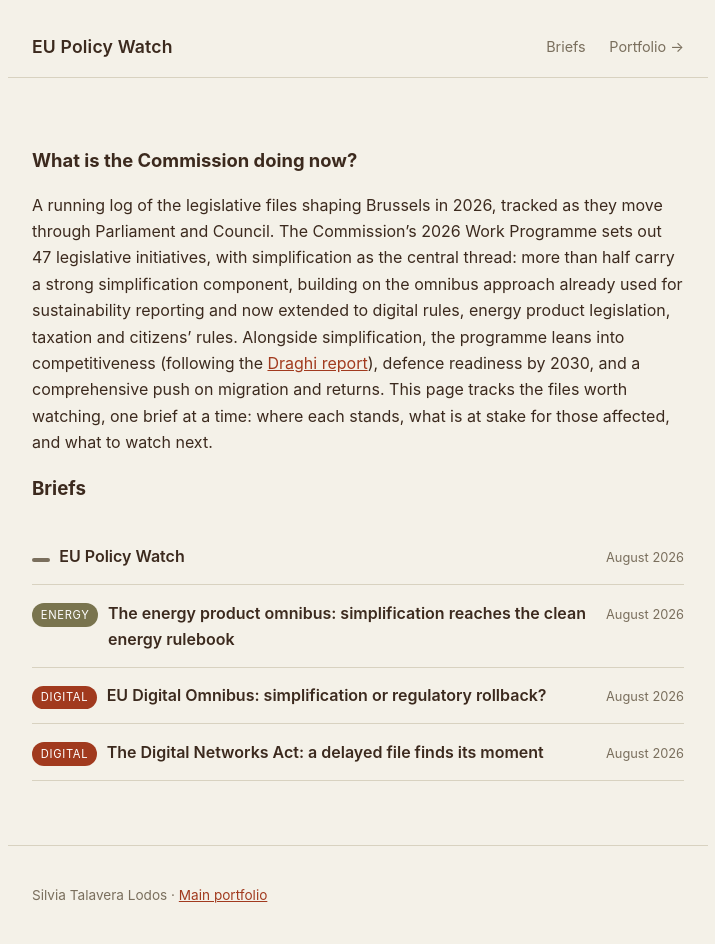
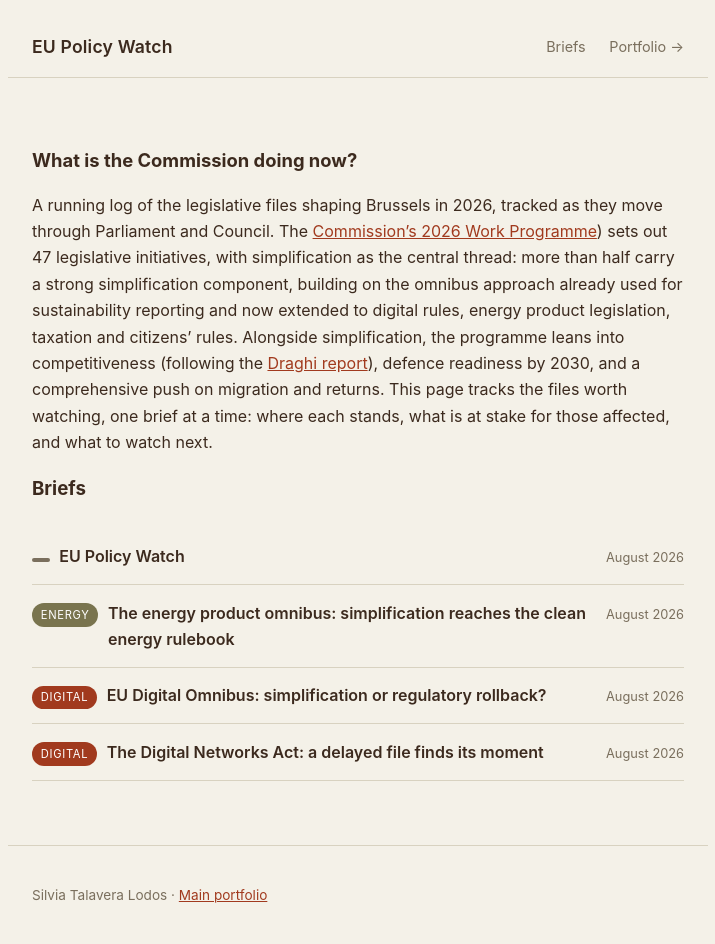
Before and after one commit to stalaveralodos-ux/eu-policy-watch, a Jekyll site: the page built from _briefs/index.md, in a window 1280 px wide. Shown: the whole page, without its empty margins (282-997 px from the left). Built offline with Jekyll 4.4.1, drawn with Linux system fonts in a browser that asks for light colours; part of the change alters nothing that is shown.

```diff
--- a/_briefs/index.md
+++ b/_briefs/index.md
@@ -5,7 +5,7 @@ permalink: /briefs/
 ---
 ## What is the Commission doing now?
 A running log of the legislative files shaping Brussels in 2026, tracked as they move through Parliament and Council.
-The Commission's 2026 Work Programme sets out 47 legislative initiatives, with simplification as the central thread: more than half carry a strong simplification component, building on the omnibus approach already used for sustainability reporting and now extended to digital rules, energy product legislation, taxation and citizens' rules. Alongside simplification, the programme leans into competitiveness (following the <a href="https://commission.europa.eu/document/download/97e481fd-2dc3-412d-be4c-f152a8232961_en?filename=The%20future%20of%20European%20competitiveness%20_%20A%20competitiveness%20strategy%20for%20Europe.pdf" target="_blank">Draghi report</a>), defence readiness by 2030, and a comprehensive push on migration and returns.
+The <a href="https://commission.europa.eu/document/download/05d3777d-5d73-456d-bf56-38caa77d53c8_en?filename=2025-CWP_0.pdf" target="_blank">Commission's 2026 Work Programme</a>) sets out 47 legislative initiatives, with simplification as the central thread: more than half carry a strong simplification component, building on the omnibus approach already used for sustainability reporting and now extended to digital rules, energy product legislation, taxation and citizens' rules. Alongside simplification, the programme leans into competitiveness (following the <a href="https://commission.europa.eu/document/download/97e481fd-2dc3-412d-be4c-f152a8232961_en?filename=The%20future%20of%20European%20competitiveness%20_%20A%20competitiveness%20strategy%20for%20Europe.pdf" target="_blank">Draghi report</a>), defence readiness by 2030, and a comprehensive push on migration and returns.
 This page tracks the files worth watching, one brief at a time: where each stands, what is at stake for those affected, and what to watch next.
 ### Briefs
 <ul class="brief-list">
```
